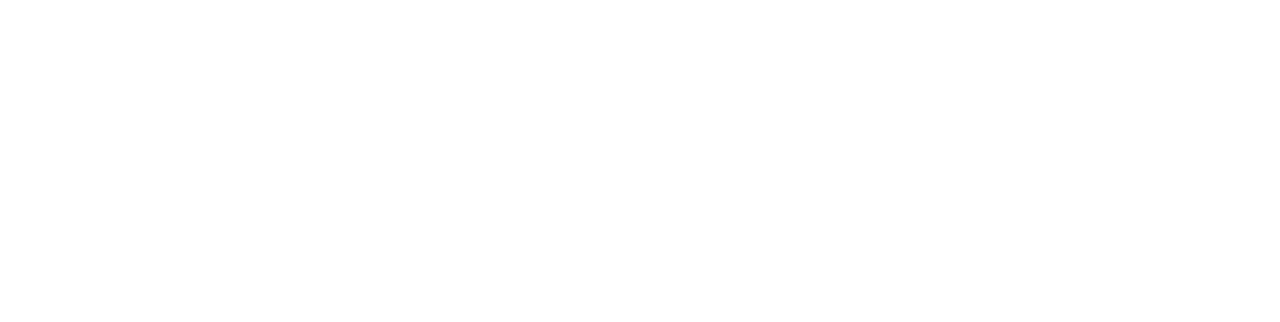
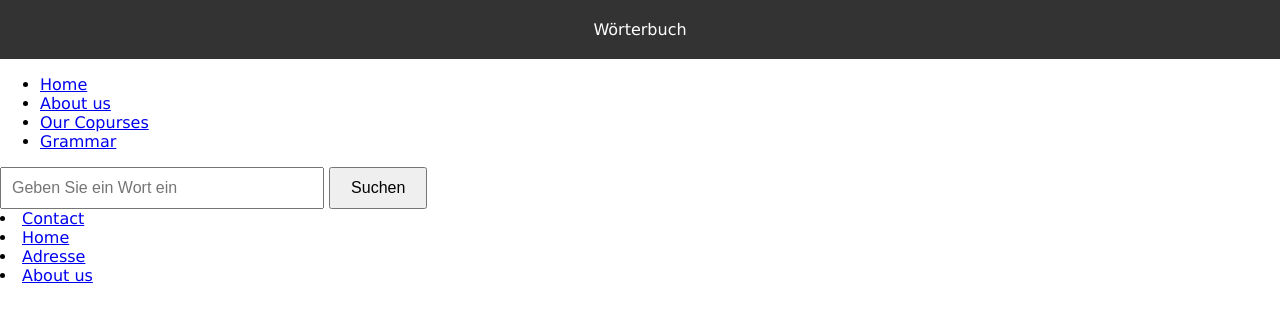
Before and after one commit to Hemayet2023/Projekt-1-repo, a plain HTML site: page index.html in a window 1280 px wide. Drawn offline with Linux system fonts and the light colour scheme.

Commit message:
Html fertig

```diff
--- a/index.html
+++ b/index.html
@@ -5,11 +5,38 @@
     <meta charset="UTF-8">
     <meta http-equiv="X-UA-Compatible" content="IE=edge">
     <meta name="viewport" content="width=device-width, initial-scale=1.0">
-    <title> Meine erste GutHub</title>
+    <title> Wörterbuch Deutsch</title>
+    <link rel="stylesheet" href="style.css">
 </head>
 
 <body>
+    <header>Wörterbuch </header>
+    <main>
+        <ul>
+            <li><a href="#">Home</a></li>
+            <li><a href="#">About us</a></li>
+            <li><a href="#">Our Copurses</a></li>
+            <li><a href="#">Grammar</a></li>
+        </ul>
+        <div class="suchfunktion">
+            <input type="text" id="suchInput" placeholder="Geben Sie ein Wort ein">
+            <button id="suchButton">Suchen</button>
 
+        </div>
+
+        <div id="wortDetails">
+            <h2>Wort</h2>
+            <div id="wortDefinition"> </div>
+            <h2>Synonym</h2>
+            <ul id="syninym-ist"></ul>
+        </div>
+    </main>
+    <footer>
+        <li><a href="#">Contact</a></li>
+        <li><a href="#">Home</a></li>
+        <li><a href="#">Adresse</a></li>
+        <li><a href="#">About us </a></li>
+    </footer>
 </body>
 
 </html>
--- /dev/null
+++ b/style.css
@@ -0,0 +1,37 @@
+body {
+    font-family: 'Lucida Sans', 'Lucida Sans Regular', 'Lucida Grande', 'Lucida Sans Unicode', Geneva, Verdana, sans-serif;
+    margin: 0;
+    padding: 0;
+}
+
+header {
+    background-color: #333;
+    color: #fff;
+    padding: 20px;
+    text-align: center;
+}
+
+h1 {
+    margin: 0;
+}
+
+.suchfuktion {
+    margin-bottom: 20px;
+    text-align: center;
+}
+
+#suchInput {
+    padding: 10px;
+    font-size: 16px;
+    width: 300px;
+}
+
+#suchButton {
+    padding: 10px 20px;
+    font-size: 16px;
+    cursor: pointer;
+}
+
+#wortDetails {
+    display: none;
+}
```
